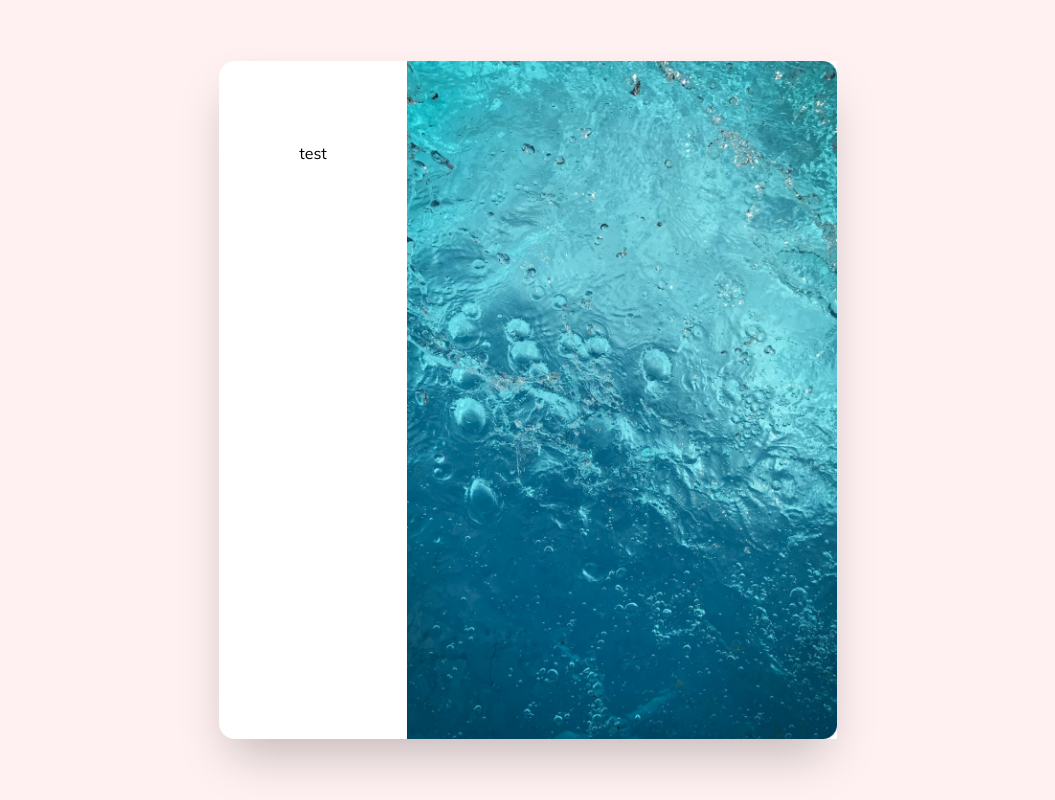
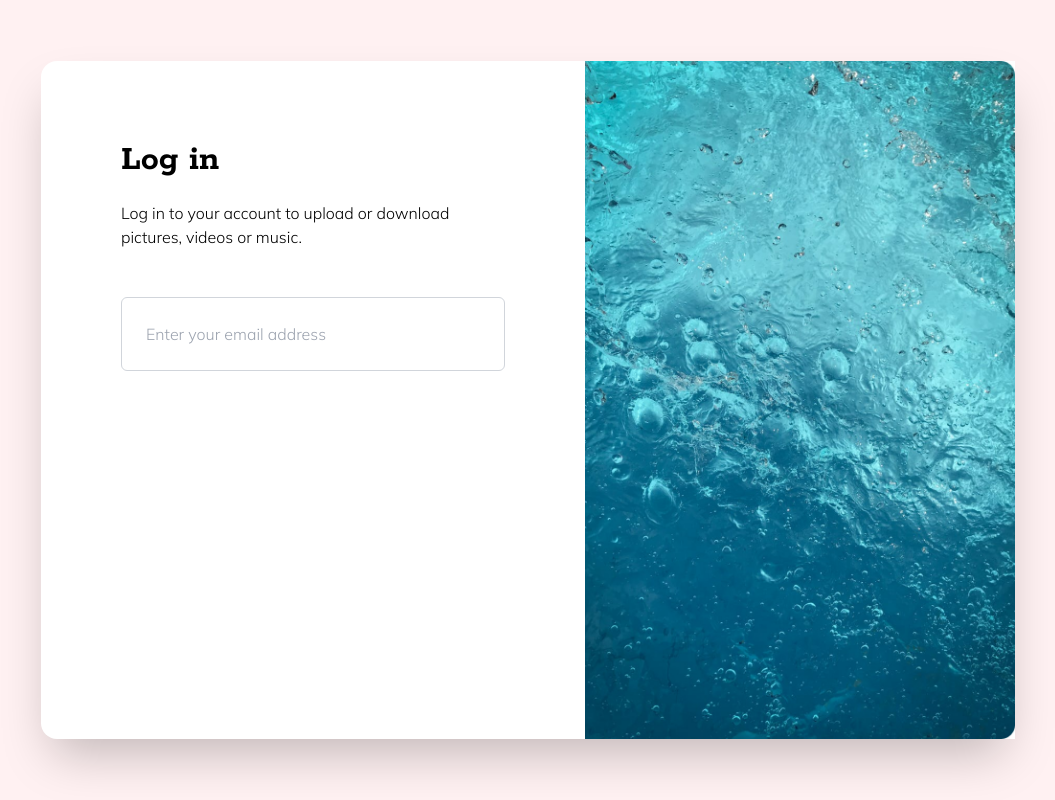
Before and after one commit to codingat25/login-modal, a plain HTML site: page index.html in a window 1280 px wide. Shown: the whole page, without its empty margins (112-1167 px from the left). Drawn offline with nearby package versions, Linux system fonts and the light colour scheme.

Commit message:
login-modal

```diff
--- a/index.html
+++ b/index.html
@@ -29,7 +29,18 @@
       rounded-2xl md:flex-row md:space-y-0 md:m">
       <!-- Left Side -->
       <div class="p-6 md:p-20">
-        test
+        <!-- Top Content -->
+        <h2 class="font-mono mb-5 text-4xl font-bold">Log in</h2>
+        <p class="max-w-sm mb-12 font-sans font-light text-gray 600">
+          Log in to your account to upload or download pictures, videos or music.
+        </p>
+        <input type="text" class="w-full p-6 border border-gray-300 rounded-md
+         placeholder:font-sans placeholder:font-light" placeholder="Enter your email address">
+
+         <!-- Middle Content  -->
+         <div class="flex flex-col items-center justify-between">
+
+         </div>
       </div>
 
       <img src="images/image.jpg" alt="" class="w-[430px] hidden md:block">
```
